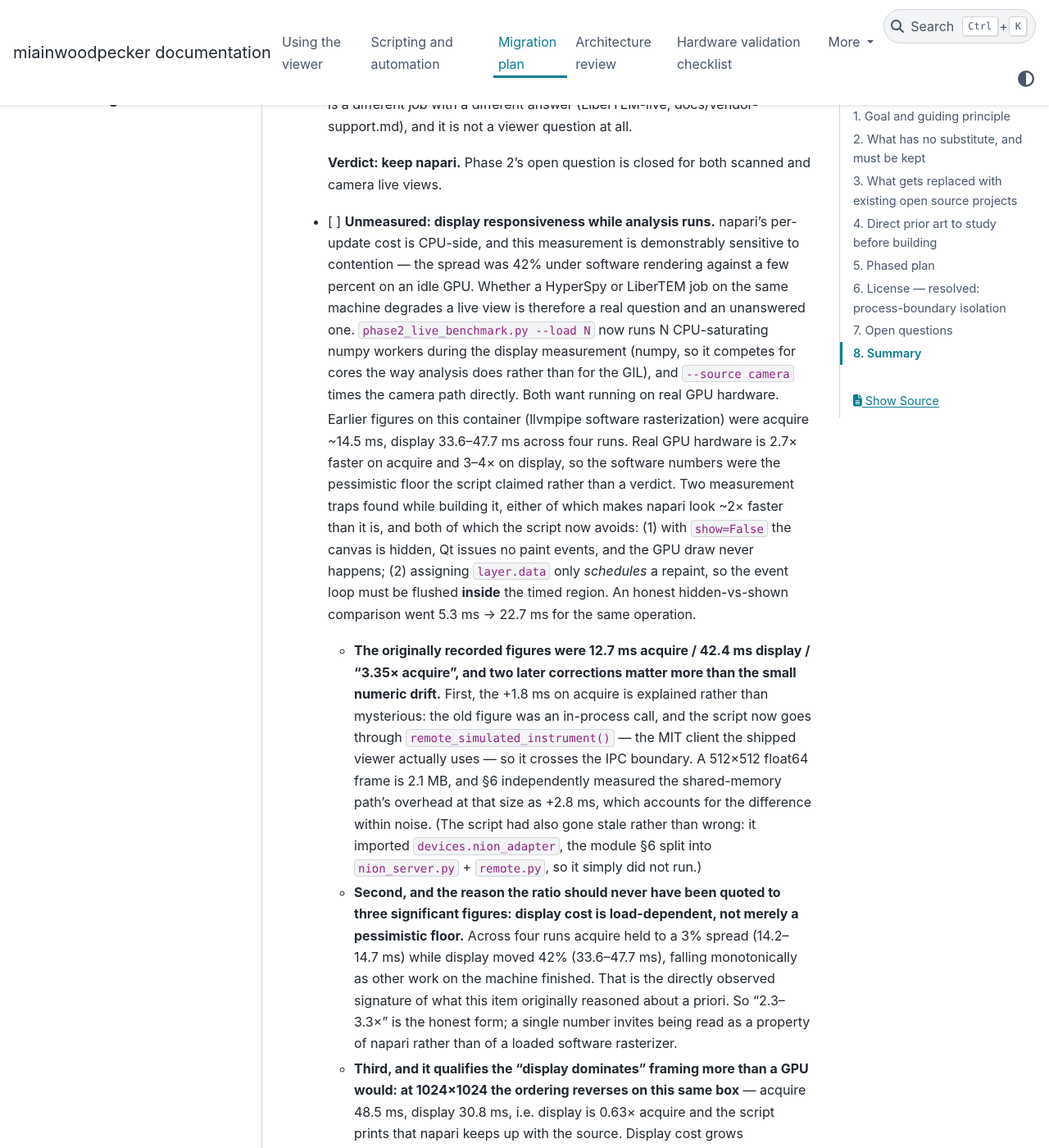
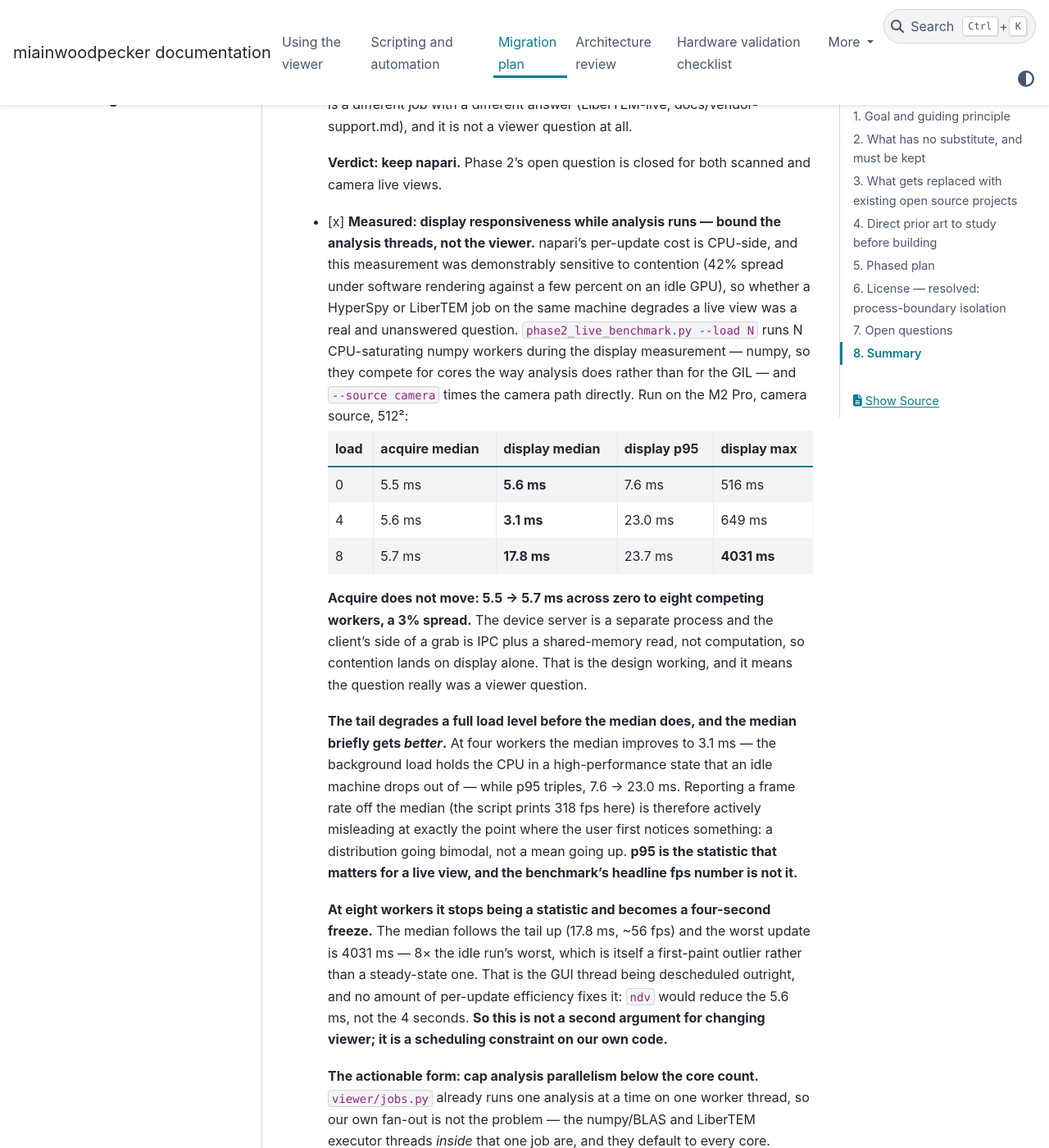
Before and after one commit to msarahan/miainwoodpecker, a Sphinx documentation site: the page built from docs/migration-plan.md, in a window 1280 px wide and 1400 px high, scrolled down 10390 px. Shown: the whole window at 82% size. Built offline with Sphinx 7.4.7 and the PyData theme 0.15.4, drawn with Linux system fonts in a browser that asks for light colours; the version number could not be read and is left out; some of the changed text lies outside the part shown.

Commit message:
Close the last Phase 2 question: display under analysis load
Records the --load sweep on the M2 Pro (camera source, 512 squared).

Acquire is unmoved by contention -- 5.5 to 5.7 ms median from zero to
eight competing numpy workers -- because the client's side of a grab is
IPC and a shared-memory read rather than computation. So the question
really was a viewer question.

Display degrades in the tail a full load level before the median, and
the median briefly improves on the way: at four workers the median goes
to 3.1 ms while p95 triples to 23.0 ms. The benchmark's median-derived
frame rate is therefore misleading exactly where a user first notices
something, which is a distribution going bimodal rather than a mean
going up. At eight workers the worst update is 4031 ms -- the GUI
thread descheduled outright, which no per-update efficiency addresses.

The conclusion is a constraint on our own scheduling, not a second
argument for ndv: whatever runs analysis has to leave cores for the GUI
thread. viewer/jobs.py already runs one job at a time, so it is the
numpy/BLAS and LiberTEM threads inside that job that take every core.

Also confirms the camera path costs half the scan path, which until now
was read off viewer/live.py rather than measured.

Co-Authored-By: Claude Opus 5 <noreply@anthropic.com>
Claude-Session: https://claude.ai/code/session_01VVdqnD6AXw4tWB6ix1v9xN

```diff
--- a/docs/migration-plan.md
+++ b/docs/migration-plan.md
@@ -338,16 +338,63 @@ problem — read their source and docs before designing our own adapters:
   **Verdict: keep napari.** Phase 2's open question is closed for both
   scanned and camera live views.
 
-- [ ] **Unmeasured: display responsiveness while analysis runs.** napari's
-  per-update cost is CPU-side, and this measurement is demonstrably
-  sensitive to contention — the spread was 42% under software rendering
-  against a few percent on an idle GPU. Whether a HyperSpy or LiberTEM
-  job on the same machine degrades a live view is therefore a real
-  question and an unanswered one. `phase2_live_benchmark.py --load N`
-  now runs N CPU-saturating numpy workers during the display measurement
-  (numpy, so it competes for cores the way analysis does rather than for
-  the GIL), and `--source camera` times the camera path directly. Both
-  want running on real GPU hardware.
+- [x] **Measured: display responsiveness while analysis runs — bound the
+  analysis threads, not the viewer.** napari's per-update cost is
+  CPU-side, and this measurement was demonstrably sensitive to contention
+  (42% spread under software rendering against a few percent on an idle
+  GPU), so whether a HyperSpy or LiberTEM job on the same machine
+  degrades a live view was a real and unanswered question.
+  `phase2_live_benchmark.py --load N` runs N CPU-saturating numpy workers
+  during the display measurement — numpy, so they compete for cores the
+  way analysis does rather than for the GIL — and `--source camera` times
+  the camera path directly. Run on the M2 Pro, camera source, 512²:
+
+  | load | acquire median | display median | display p95 | display max |
+  |---|---|---|---|---|
+  | 0 | 5.5 ms | **5.6 ms** | 7.6 ms | 516 ms |
+  | 4 | 5.6 ms | **3.1 ms** | 23.0 ms | 649 ms |
+  | 8 | 5.7 ms | **17.8 ms** | 23.7 ms | **4031 ms** |
+
+  **Acquire does not move: 5.5 → 5.7 ms across zero to eight competing
+  workers, a 3% spread.** The device server is a separate process and the
+  client's side of a grab is IPC plus a shared-memory read, not
+  computation, so contention lands on display alone. That is the design
+  working, and it means the question really was a viewer question.
+
+  **The tail degrades a full load level before the median does, and the
+  median briefly gets *better*.** At four workers the median improves to
+  3.1 ms — the background load holds the CPU in a high-performance state
+  that an idle machine drops out of — while p95 triples, 7.6 → 23.0 ms.
+  Reporting a frame rate off the median (the script prints 318 fps here)
+  is therefore actively misleading at exactly the point where the user
+  first notices something: a distribution going bimodal, not a mean going
+  up. **p95 is the statistic that matters for a live view, and the
+  benchmark's headline fps number is not it.**
+
+  **At eight workers it stops being a statistic and becomes a
+  four-second freeze.** The median follows the tail up (17.8 ms, ~56 fps)
+  and the worst update is 4031 ms — 8× the idle run's worst, which is
+  itself a first-paint outlier rather than a steady-state one. That is
+  the GUI thread being descheduled outright, and no amount of
+  per-update efficiency fixes it: `ndv` would reduce the 5.6 ms, not the
+  4 seconds. **So this is not a second argument for changing viewer; it
+  is a scheduling constraint on our own code.**
+
+  **The actionable form: cap analysis parallelism below the core count.**
+  `viewer/jobs.py` already runs one analysis at a time on one worker
+  thread, so our own fan-out is not the problem — the numpy/BLAS and
+  LiberTEM executor threads *inside* that one job are, and they default
+  to every core. Whatever runs analysis should leave at least two cores
+  for the GUI thread (`OMP_NUM_THREADS`, LiberTEM's executor worker
+  count), which the `--load 4` row says costs the live view nothing.
+
+  **Camera live views measured at half the scan path, as predicted from
+  the code.** 5.6 ms median here against the scan loop's 11–12 ms above,
+  on the same machine — the `autocontrast_every_frame=True`/`False` split
+  in `viewer/live.py` reasoned about in the previous item, now observed
+  rather than inferred. Note the corollary for the item above: the scan
+  figures quoted there are the pessimistic side of the pair, and the
+  cheaper path is the one a Ronchigram or spectrometer view takes.
 
   Earlier figures on this container (llvmpipe software rasterization)
   were acquire ~14.5 ms, display 33.6–47.7 ms across four runs. Real GPU
@@ -391,9 +438,11 @@ problem — read their source and docs before designing our own adapters:
     old 3.35× as "napari is 3× too slow" should note it was size-specific.
     This strengthens rather than weakens the decision to withhold judgement
     until the GPU re-run.
-- [ ] Re-run the benchmark on a GPU workstation at real scan rates. Only a
-  hardware-accelerated result showing display still dominating justifies
-  moving to `ndv` or a custom VisPy canvas.
+- [x] Re-run the benchmark on GPU hardware. Done, on an M2 Pro (Metal-backed
+  OpenGL): the condition set here for moving to `ndv` — display still
+  dominating once hardware-accelerated — is not met at any scan size, and
+  the one regime where the fixed cost would bite is already routed to
+  LiberTEM-live. Keep napari; keep the analysis threads bounded.
 
 **Phase 3 — Acquisition and storage**
 - [x] Acquisition sequences —
```
Also changed, not shown: changelog.md (+19 -0 lines).
